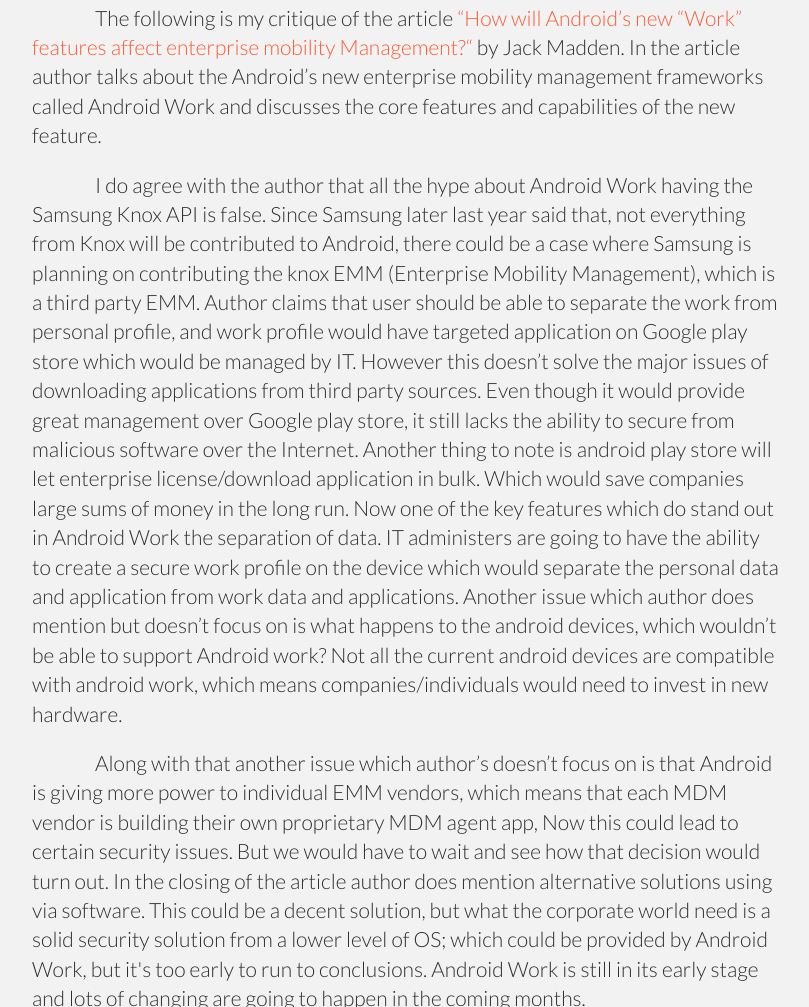
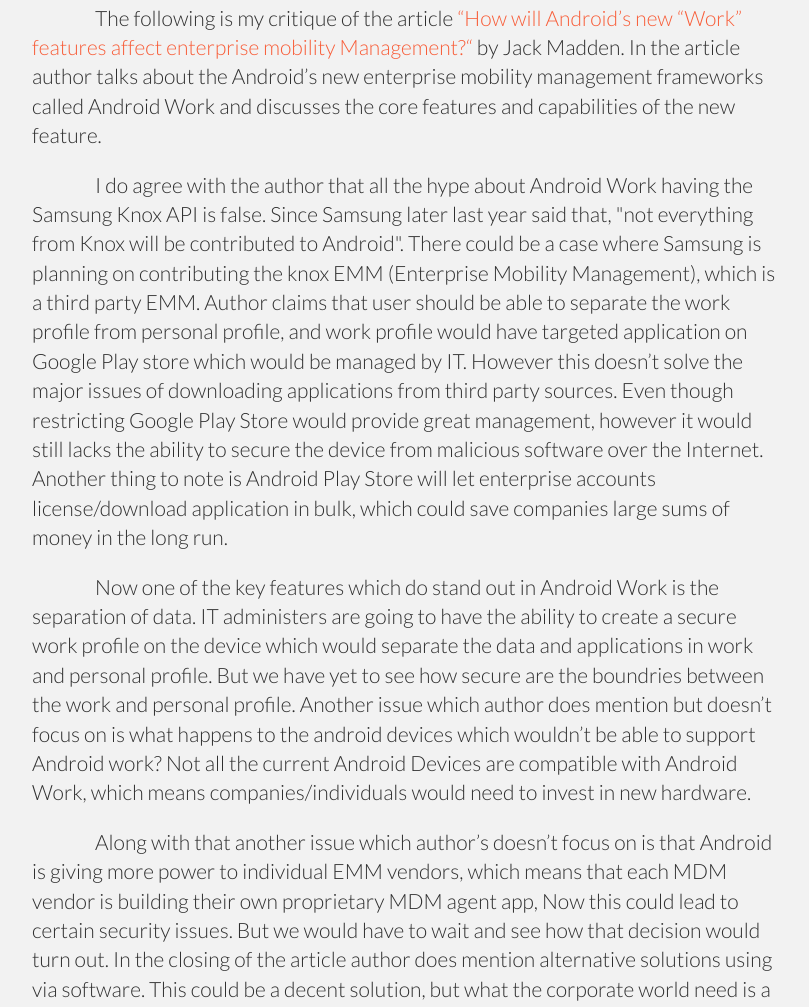
Before and after one commit to ncheema/ncheema.github.io, a plain HTML site: page work.html in a window 1280 px wide. Shown: the part 554-1561 px from the top of the page, without its empty margins (38-847 px from the left). Drawn offline with Linux system fonts and the light colour scheme.

Commit message:
modified work.html

```diff
--- a/work.html
+++ b/work.html
@@ -99,10 +99,9 @@
                 In the article author talks about the Android’s new enterprise mobility management frameworks called Android Work and discusses the core features and capabilities of the new feature.
                 </p>
 
-                <p class="lead" style=" text-indent: 3em;">I do agree with the author that all the hype about Android Work having the Samsung Knox API is false. Since Samsung later last year said that, not everything from Knox will be contributed to Android, there could be a case where Samsung is planning on contributing the knox EMM (Enterprise Mobility Management), which is a third party EMM.
-                Author claims that user should be able to separate the work from personal profile, and work profile would have  targeted application on Google play store which would be managed by IT. However this doesn’t solve the major issues of downloading applications from third party sources. Even though it would provide great management over Google play store, it still lacks the ability to secure from malicious software over the Internet. Another thing to note is android play store will let enterprise license/download application in bulk. Which would save companies large sums of money in the long run.
-                Now one of the key features which do stand out in Android Work the separation of data.  IT administers are going to have the ability to create a secure work profile on the device which would separate the personal data and application from work data and applications.
-                Another issue which author does mention but doesn’t focus on is what happens to the android devices, which wouldn’t be able to support  Android work? Not all the current android devices are compatible with android work, which means companies/individuals would need to invest in new hardware. </p>
+                <p class="lead" style=" text-indent: 3em;">I do agree with the author that all the hype about Android Work having the Samsung Knox API is false. Since Samsung later last year said that, "not everything from Knox will be contributed to Android". There could be a case where Samsung is planning on contributing the knox EMM (Enterprise Mobility Management), which is a third party EMM.
+                Author claims that user should be able to separate the work profile from personal profile, and work profile would have targeted application on Google Play store which would be managed by IT. However this doesn’t solve the major issues of downloading applications from third party sources. Even though restricting Google Play Store would provide great management, however it would still lacks the ability to secure the device from malicious software over the Internet. Another thing to note is Android Play Store will let enterprise accounts  license/download application in bulk, which could save companies large sums of money in the long run.</p>
+                <p class="lead" style=" text-indent: 3em;"> Now one of the key features which do stand out in Android Work is the separation of data.  IT administers are going to have the ability to create a secure work profile on the device which would separate the data and applications in work and personal profile. But we have yet to see how secure are the boundries between the work and personal profile. Another issue which author does mention but doesn’t focus on is what happens to the android devices which wouldn’t be able to support  Android work? Not all the current Android Devices are compatible with Android Work, which means companies/individuals would need to invest in new hardware. </p>
 
                 <p class="lead" style=" text-indent: 3em;">Along with that another issue which author’s doesn’t focus on is that Android is giving more power to individual EMM vendors, which means that each MDM vendor is building their own proprietary MDM agent app, Now this could lead to certain security issues. But we would have to wait and see how that decision would turn out.
                 In the closing of the article author does mention alternative solutions using via software. This could be a decent solution, but what the corporate world need is a solid security solution from a lower level of OS; which could be provided by Android Work, but it's too early to run to conclusions.
```
